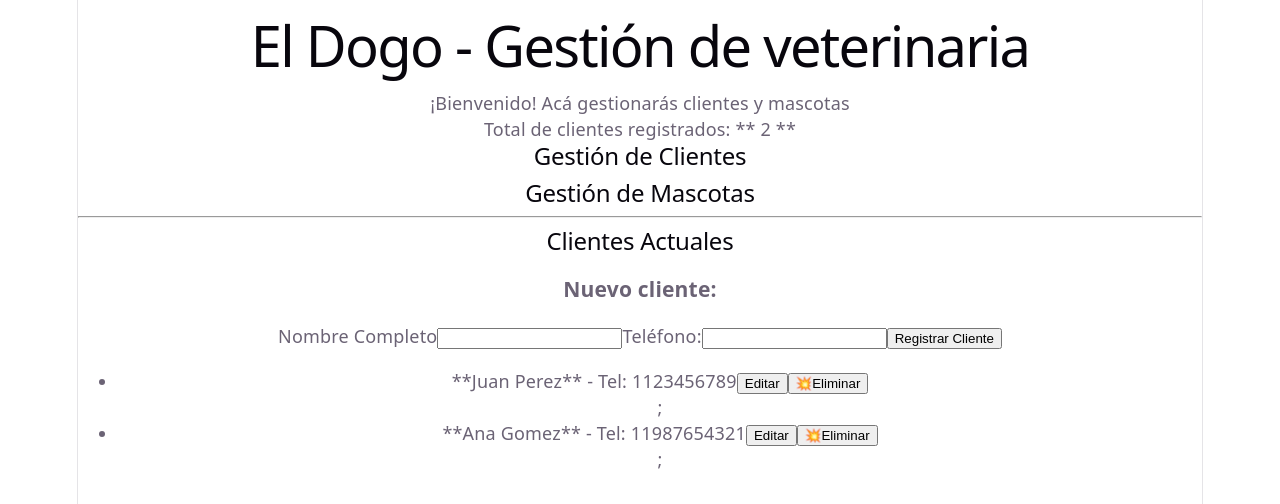
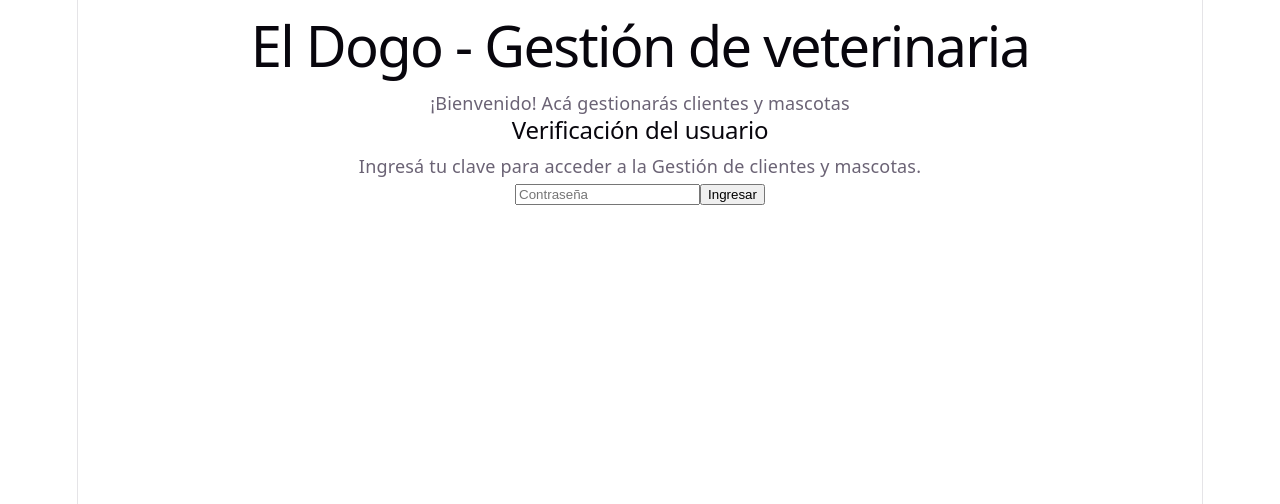
Before and after one commit to Walter-Lauxmann/el-dogo-react-2, a React (Vite) app: page / in a window 1280 px wide. Shown: the top 504 px of the page. Built offline with nearby package versions, Linux system fonts and the light colour scheme.

Commit message:
05 - Login

```diff
--- a/src/App.jsx
+++ b/src/App.jsx
@@ -1,6 +1,7 @@
 import { useState } from 'react';
 import FormularioCliente from './components/FormularioCliente';
 import ClienteItem from './components/ClienteItem';
+import Login from './components/Login';
 import './App.css'; // Importamos el css
 
 function App() {
@@ -10,6 +11,11 @@ function App() {
   ]);
   const nombreApp = "El Dogo - Gestión de veterinaria";
 
+  const [estaLogueado, setEstalogueado] = useState(false);
+
+  const manejadorLogin = (estado) => {
+    setEstalogueado(estado);
+  }
 
   const agregarCliente = (nuevoCliente) => {
     setClientes([...clientes, nuevoCliente])
@@ -39,8 +45,9 @@ function App() {
     <div>
       <h1>{nombreApp}</h1>
       <p>¡Bienvenido! Acá gestionarás clientes y mascotas</p>
-
-      <p>Total de clientes registrados: ** { clientes.length } ** </p>
+      {estaLogueado ? (
+        <section>
+          <p>Total de clientes registrados: ** { clientes.length } ** </p>
 
       <section>
         <h2>Gestión de Clientes</h2>
@@ -60,6 +67,15 @@ function App() {
         ))
         }
       </ul>
+        </section>
+      ) : (
+        <Login onLoginExitoso={manejadorLogin} />
+      )}
+
+      {estaLogueado && (
+        <button onClick={() => setEstalogueado(false)}>Salir</button>
+      )}
+
 
     </div>
   )
--- /dev/null
+++ b/src/components/Login.jsx
@@ -0,0 +1,37 @@
+import { useState } from "react";
+
+function Login ({onLoginExitoso}) {
+    const [password, setPassword] = useState ('');
+    const PASSWORD_SECRETA = 'elDogo2026';
+
+    const manejadorEnviar = (e) => {
+        e.preventDefault();
+
+        if(password === PASSWORD_SECRETA) {
+            onLoginExitoso(true);
+        } else {
+            alert ('Contraseña incorrecta. ¡Acceso denegado!');
+            setPassword('');
+        }
+    }
+
+    return (
+        <div>
+            <h2>Verificación del usuario</h2>
+            <p>Ingresá tu clave para acceder a la Gestión de clientes y mascotas.</p>
+
+            <form onSubmit={manejadorEnviar}>
+                <input
+                type="password"
+                placeholder="Contraseña"
+                value={password}
+                onChange={(e) => setPassword(e.target.value)}
+                required
+                />
+                <button type="submit">Ingresar</button>
+            </form>
+        </div>
+    );
+}
+
+export default Login;
```
